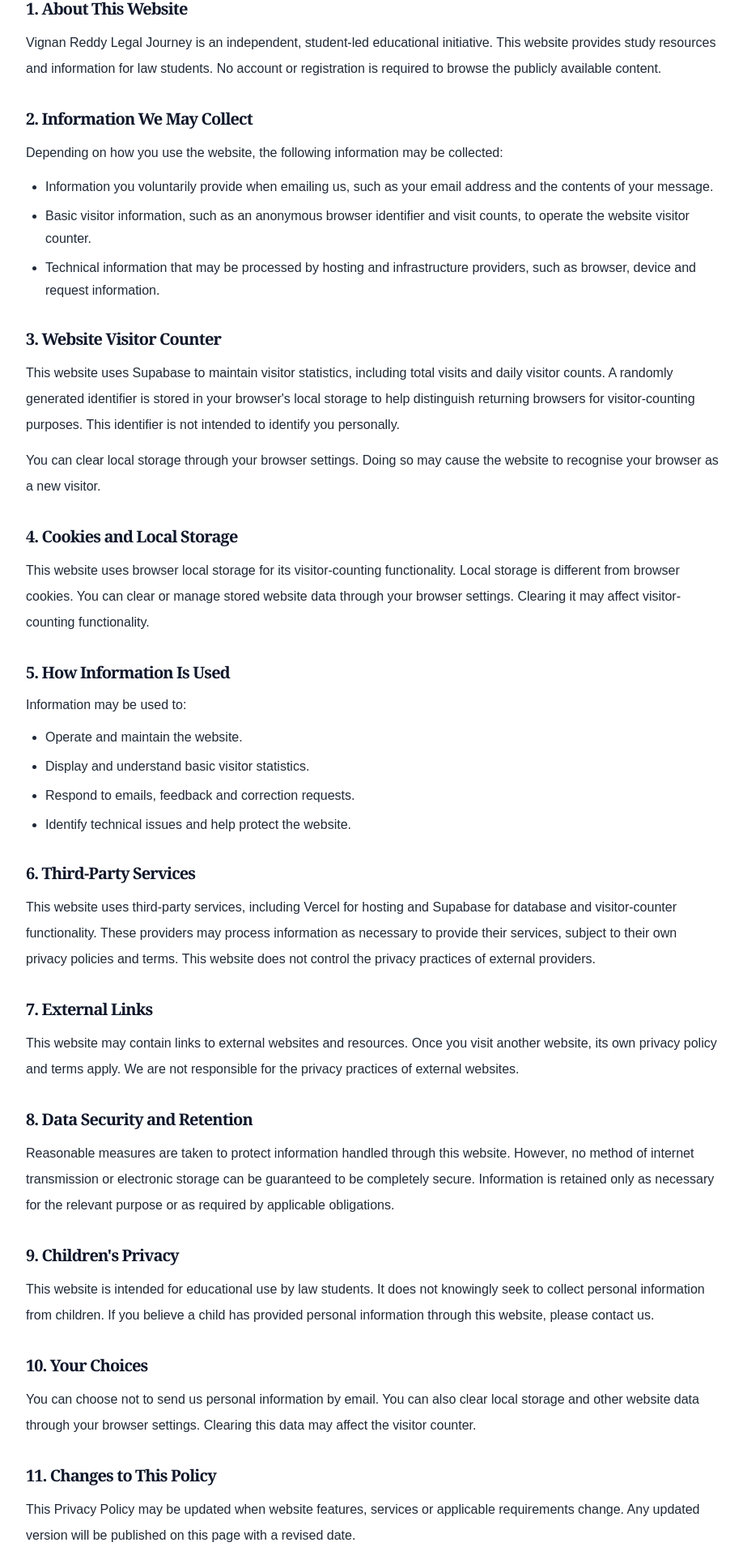
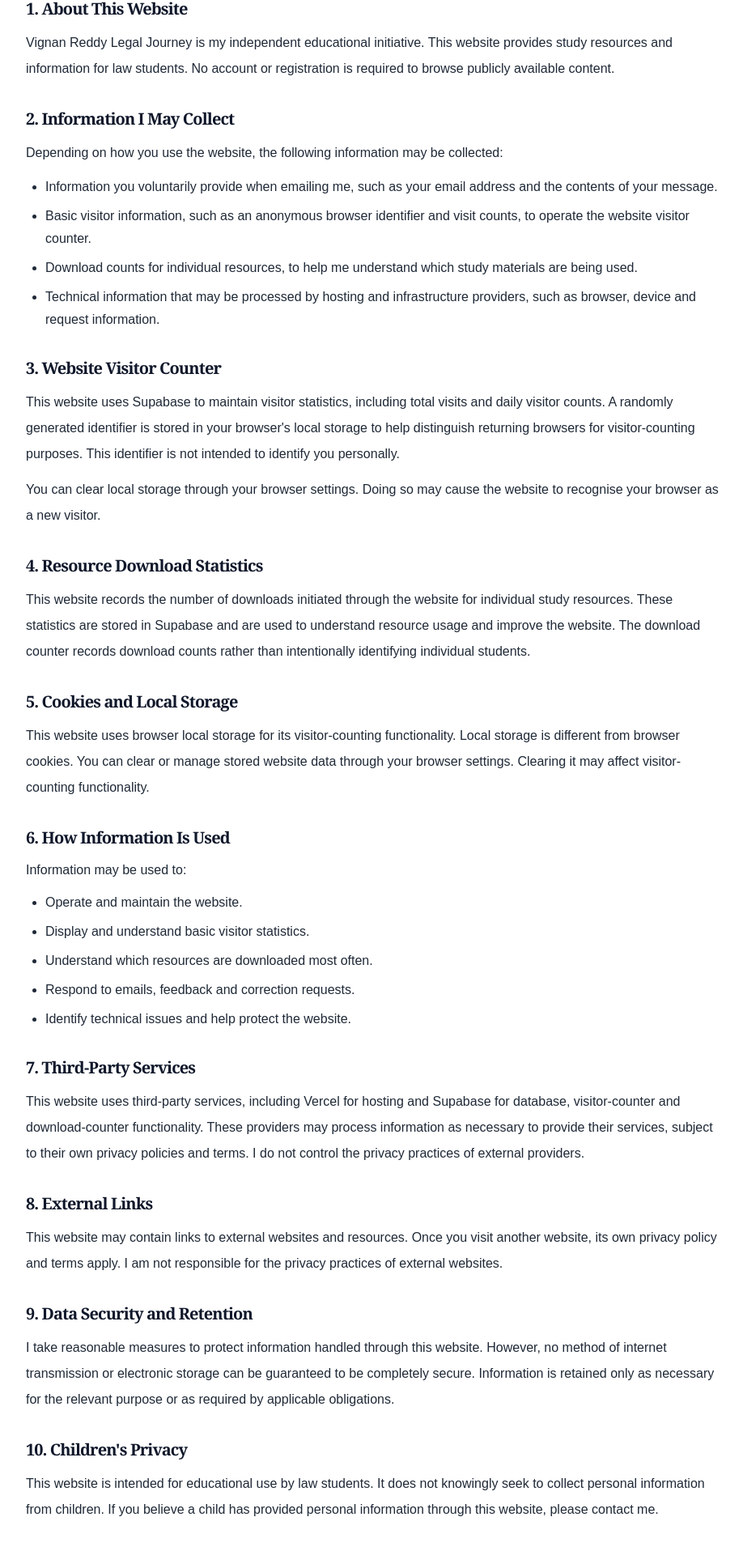
Before and after one commit to Vr7solutions/vignanreddy-legal-journey, a Next.js app: page /privacy-policy in a window 1280 px wide. Shown: the part 299-2215 px from the top of the page at 81% size, without its empty margins (180-1098 px from the left). Built offline with nearby package versions, Linux system fonts and the light colour scheme.

Commit message:
Revise privacy policy language and update date
Updated the privacy policy to reflect personal ownership and made minor date adjustments.

```diff
--- a/app/privacy-policy/page.tsx
+++ b/app/privacy-policy/page.tsx
@@ -5,7 +5,7 @@ import Link from "next/link";
 export const metadata: Metadata = {
   title: "Privacy Policy | Vignan Reddy Legal Journey",
   description:
-    "Read how Vignan Reddy Legal Journey handles website visitor information and protects privacy.",
+    "Read how Vignan Reddy handles website visitor information and protects privacy.",
 };
 
 export default function PrivacyPolicyPage() {
@@ -19,7 +19,7 @@ export default function PrivacyPolicyPage() {
           Privacy Policy
         </h1>
         <p className="text-sm text-gray-500">
-          Last updated: 26 November 2026
+          Last updated: 27 November 2026
         </p>
       </div>
 
@@ -34,16 +34,16 @@ export default function PrivacyPolicyPage() {
           1. About This Website
         </h2>
         <p className="leading-8">
-          Vignan Reddy Legal Journey is an independent, student-led educational
-          initiative. This website provides study resources and information for
-          law students. No account or registration is required to browse the
-          publicly available content.
+          Vignan Reddy Legal Journey is my independent educational initiative.
+          This website provides study resources and information for law
+          students. No account or registration is required to browse publicly
+          available content.
         </p>
       </section>
 
       <section className="mb-8">
         <h2 className="mb-3 text-xl font-bold text-slate-900">
-          2. Information We May Collect
+          2. Information I May Collect
         </h2>
         <p className="mb-3 leading-8">
           Depending on how you use the website, the following information may
@@ -51,12 +51,16 @@ export default function PrivacyPolicyPage() {
         </p>
         <ul className="list-disc space-y-2 pl-6 leading-7">
           <li>
-            Information you voluntarily provide when emailing us, such as your
+            Information you voluntarily provide when emailing me, such as your
             email address and the contents of your message.
           </li>
           <li>
             Basic visitor information, such as an anonymous browser identifier
             and visit counts, to operate the website visitor counter.
+          </li>
+          <li>
+            Download counts for individual resources, to help me understand
+            which study materials are being used.
           </li>
           <li>
             Technical information that may be processed by hosting and
@@ -85,7 +89,20 @@ export default function PrivacyPolicyPage() {
 
       <section className="mb-8">
         <h2 className="mb-3 text-xl font-bold text-slate-900">
-          4. Cookies and Local Storage
+          4. Resource Download Statistics
+        </h2>
+        <p className="leading-8">
+          This website records the number of downloads initiated through the
+          website for individual study resources. These statistics are stored
+          in Supabase and are used to understand resource usage and improve
+          the website. The download counter records download counts rather
+          than intentionally identifying individual students.
+        </p>
+      </section>
+
+      <section className="mb-8">
+        <h2 className="mb-3 text-xl font-bold text-slate-900">
+          5. Cookies and Local Storage
         </h2>
         <p className="leading-8">
           This website uses browser local storage for its visitor-counting
@@ -97,12 +114,13 @@ export default function PrivacyPolicyPage() {
 
       <section className="mb-8">
         <h2 className="mb-3 text-xl font-bold text-slate-900">
-          5. How Information Is Used
+          6. How Information Is Used
         </h2>
         <p className="mb-3 leading-7">Information may be used to:</p>
         <ul className="list-disc space-y-2 pl-6 leading-7">
           <li>Operate and maintain the website.</li>
           <li>Display and understand basic visitor statistics.</li>
+          <li>Understand which resources are downloaded most often.</li>
           <li>Respond to emails, feedback and correction requests.</li>
           <li>Identify technical issues and help protect the website.</li>
         </ul>
@@ -110,35 +128,36 @@ export default function PrivacyPolicyPage() {
 
       <section className="mb-8">
         <h2 className="mb-3 text-xl font-bold text-slate-900">
-          6. Third-Party Services
+          7. Third-Party Services
         </h2>
         <p className="leading-8">
           This website uses third-party services, including Vercel for hosting
-          and Supabase for database and visitor-counter functionality. These
-          providers may process information as necessary to provide their
-          services, subject to their own privacy policies and terms. This
-          website does not control the privacy practices of external providers.
+          and Supabase for database, visitor-counter and download-counter
+          functionality. These providers may process information as necessary
+          to provide their services, subject to their own privacy policies
+          and terms. I do not control the privacy practices of external
+          providers.
         </p>
       </section>
 
       <section className="mb-8">
         <h2 className="mb-3 text-xl font-bold text-slate-900">
-          7. External Links
+          8. External Links
         </h2>
         <p className="leading-8">
           This website may contain links to external websites and resources.
           Once you visit another website, its own privacy policy and terms
-          apply. We are not responsible for the privacy practices of external
+          apply. I am not responsible for the privacy practices of external
           websites.
         </p>
       </section>
 
       <section className="mb-8">
         <h2 className="mb-3 text-xl font-bold text-slate-900">
-          8. Data Security and Retention
+          9. Data Security and Retention
         </h2>
         <p className="leading-8">
-          Reasonable measures are taken to protect information handled through
+          I take reasonable measures to protect information handled through
           this website. However, no method of internet transmission or
           electronic storage can be guaranteed to be completely secure.
           Information is retained only as necessary for the relevant purpose
@@ -148,33 +167,33 @@ export default function PrivacyPolicyPage() {
 
       <section className="mb-8">
         <h2 className="mb-3 text-xl font-bold text-slate-900">
-          9. Children's Privacy
+          10. Children's Privacy
         </h2>
         <p className="leading-8">
-          This website is intended for educational use by law students. It does
-          not knowingly seek to collect personal information from children.
-          If you believe a child has provided personal information through
-          this website, please contact us.
+          This website is intended for educational use by law students. It
+          does not knowingly seek to collect personal information from
+          children. If you believe a child has provided personal information
+          through this website, please contact me.
         </p>
       </section>
 
       <section className="mb-8">
         <h2 className="mb-3 text-xl font-bold text-slate-900">
-          10. Your Choices
+          11. Your Choices
         </h2>
         <p className="leading-8">
-          You can choose not to send us personal information by email. You can
-          also clear local storage and other website data through your browser
-          settings. Clearing this data may affect the visitor counter.
+          You can choose not to send me personal information by email. You
+          can also clear local storage and other website data through your
+          browser settings. Clearing this data may affect the visitor counter.
         </p>
       </section>
 
       <section className="mb-8">
         <h2 className="mb-3 text-xl font-bold text-slate-900">
-          11. Changes to This Policy
+          12. Changes to This Policy
         </h2>
         <p className="leading-8">
-          This Privacy Policy may be updated when website features, services
+          I may update this Privacy Policy when website features, services
           or applicable requirements change. Any updated version will be
           published on this page with a revised date.
         </p>
@@ -182,10 +201,10 @@ export default function PrivacyPolicyPage() {
 
       <section className="rounded-xl border border-gray-200 p-6">
         <h2 className="mb-3 text-xl font-bold text-slate-900">
-          12. Contact Us
+          13. Contact Me
         </h2>
         <p className="mb-3 leading-7">
-          If you have questions or concerns about this Privacy Policy, contact:
+          If you have questions or concerns about this Privacy Policy, contact me:
         </p>
         <a
           href="mailto:vignanreddy.legal@gmail.com"
```
